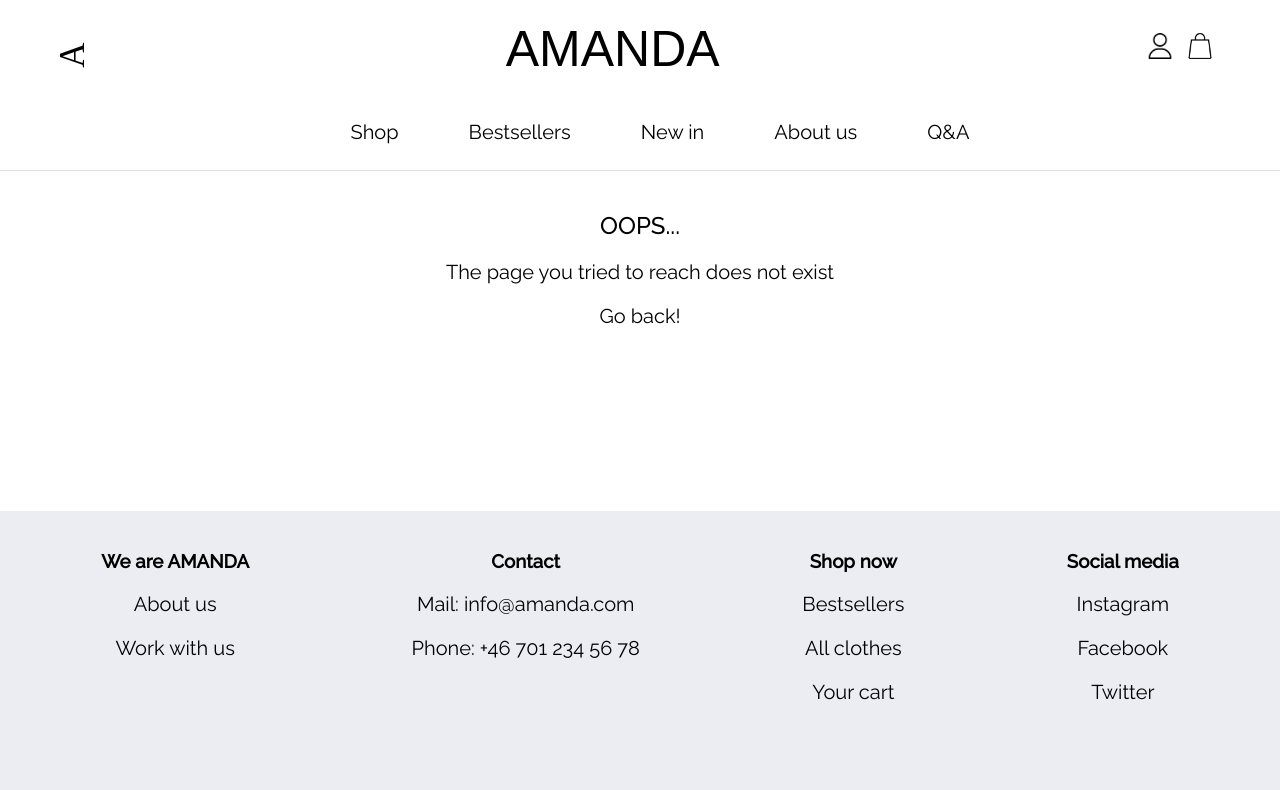
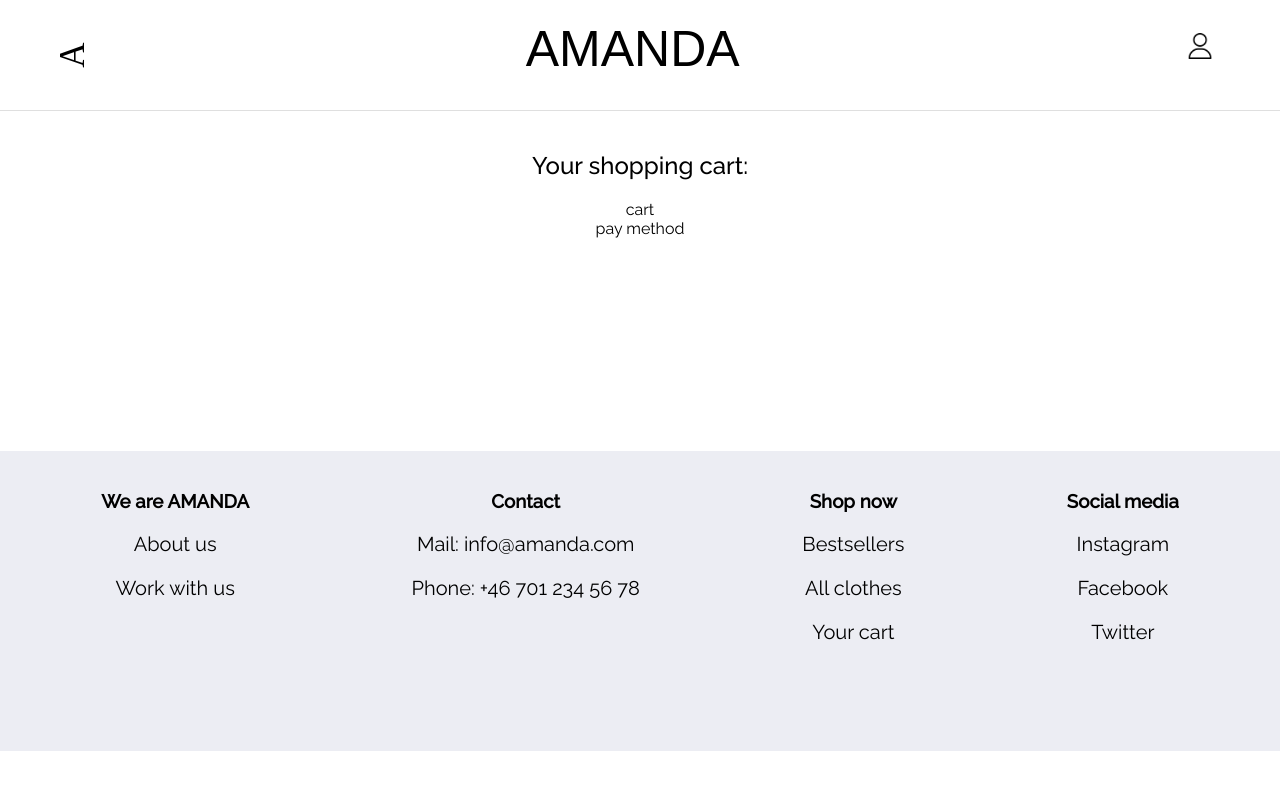
Before and after one commit to elovisae/webshop, a React (Create React App) app: page /cart in a window 1280 px wide. Shown: the top 790 px of the page. Built offline with nearby package versions, Linux system fonts and the light colour scheme; a web font is replaced by a local one.

Commit message:
adding items w imgs dynamically

```diff
--- a/src/App.js
+++ b/src/App.js
@@ -3,6 +3,7 @@ import {BrowserRouter as Router, Routes, Route} from 'react-router-dom';
 import BestSellers from './components/bestsellers/BestSellers';
 import ErrorPage from './components/404';
 import ShopAll from './components/shopAll/ShopAll';
+import Cart from './components/Cart/Cart';
 
 function App() {
   return (
@@ -11,6 +12,7 @@ function App() {
         <Route path="/" element={<HomePage/>}/>
         <Route path="/bestsellers" element={<BestSellers/>}/>
         <Route path="/shop/all" element={<ShopAll/>}/>
+        <Route path="/cart" element={<Cart/>}/>
         <Route path="*" element={<ErrorPage/>}/>
       </Routes>
     </Router>
--- /dev/null
+++ b/src/components/Cart/Cart.jsx
@@ -0,0 +1,31 @@
+import React from 'react'
+import { Link, useNavigate } from 'react-router-dom'
+import user from '../../img/user.png'
+import Footer from '../all/Footer'
+
+const Cart = () => {
+  const navigate = useNavigate()
+  return (
+    <div>
+        <header>
+          <div id="shit">
+            <p id="arrow" onClick={() => navigate(-1)}>A</p>
+            <Link to='/' className="link"><h1>AMANDA</h1></Link>
+            <div>
+              <Link to='/login'><img id="user-icon" className="icon" src={user} alt="" /></Link>
+            </div>
+          </div>
+        </header>
+        <main>
+          <article>
+            <h2>Your shopping cart:</h2>
+            <section>cart</section>
+            <section>pay method</section>
+          </article>
+        </main>
+        <Footer />
+    </div>
+  )
+}
+
+export default Cart
--- a/src/components/all/ItemCard.jsx
+++ b/src/components/all/ItemCard.jsx
@@ -1,9 +1,12 @@
-import React from 'react'
+import React from 'react';
+import Photo from './Photo'
 
 const ItemCard = (props) => {
+  console.log(props)
   return (
     <div className="card">
       <div className="item-description">
+        <Photo url={props.img}/>
         <p>{props.bio}</p>
         <p>{props.prize} SEK</p>
       </div>
--- a/src/components/all/Items.jsx
+++ b/src/components/all/Items.jsx
@@ -1,18 +1,21 @@
 import React from 'react'
 import ItemCard from './ItemCard'
+import './items.css'
 
 const Items = (props) => {
     const items = props.items;
     console.log(items)
-    {items.map(item =>
+
+  return (
+    <div className="items-wrapper">
+      {items.map(item =>
         <ItemCard
           key={item._id}
           bio={item.bio}
           prize={item.prize}
+          img={item.img_link}
         />
         )}
-  return (
-    <div>
     </div>
   )
 }
--- a/src/components/all/Nav.jsx
+++ b/src/components/all/Nav.jsx
@@ -13,8 +13,8 @@ const Nav = () => {
         <p id="arrow" onClick={() => navigate(-1)}>A</p>
         <Link to='/' className="link"><h1>AMANDA</h1></Link>
         <div>
-          <Link to='/cart'><img id="user-icon" className="icon" src={user} alt="" /></Link>
-          <Link to='/login'><img className="icon" src={cart} alt="" /></Link>
+          <Link to='/login'><img id="user-icon" className="icon" src={user} alt="" /></Link>
+          <Link to='/cart'><img className="icon" src={cart} alt="" /></Link>
         </div>
       </div>
       <nav>
--- /dev/null
+++ b/src/components/all/Photo.jsx
@@ -0,0 +1,80 @@
+import React from 'react'
+import {
+    beigeBag,
+    blueMiniDress,
+    blueShorts,
+    blueVest,
+    dressPattern,
+    greenBlazer,
+    greenDress,
+    greenPants,
+    pinkBlazer,
+    pinkDress,
+    pinkPants,
+    tote,
+    widePants
+
+} from '../../img/clothing/clothing';
+
+const Photo = (props) => {
+    switch (props.url) {
+        case 'beigeBag':
+            return(
+                <img src={beigeBag} alt="Green pants" />
+               )
+        case 'blueMiniDress':
+            return(
+                <img src={blueMiniDress}/>
+            )
+        case 'blueShorts':
+            return(
+                <img src={blueShorts}/>
+            )
+        case 'blueVest':
+            return(
+                <img src={blueVest}/>
+            )
+        case 'dressPattern':
+            return(
+                <img src={dressPattern} alt="Green pants" />
+                )
+        case 'greenBlazer':
+            return(
+                <img src={greenBlazer} alt="Green pants" />
+                )
+        case 'greenDress':
+            return(
+                <img src={greenDress} alt="Green pants" />
+                )
+        case 'greenPants':
+            return(
+                <img src={greenPants} alt="Green pants" />
+                )
+        case 'pinkBlazer':
+            return(
+                 <img src={pinkBlazer} alt="Green pants" />
+                )
+        case 'pinkDress':
+            return(
+                <img src={pinkDress}/>
+            )
+        case 'pinkPants':
+            return(
+                <img src={pinkPants}/>
+            )
+        case 'tote':
+            return(
+                <img src={tote}/>
+            )
+        case 'widePants':
+            return(
+                <img src={widePants}/>
+            )
+        default:
+            return <p>No image found</p>
+    }
+
+
+}
+
+export default Photo
--- a/src/components/bestsellers/bestSellers.css
+++ b/src/components/all/items.css
@@ -1,7 +1,7 @@
 @import url('../all/main.css');
 
 
-.new-in-collage{
+.items-wrapper{
     width:100%;
     display:grid;
     grid-template-columns: repeat(4, 1fr);
@@ -9,7 +9,7 @@
 }
 
 
-.new-in-collage div img{
+.items-wrapper div img{
     overflow: hidden;
     max-width: 100%;
 }
--- a/src/components/bestsellers/BestSellers.jsx
+++ b/src/components/bestsellers/BestSellers.jsx
@@ -1,7 +1,7 @@
 import React from 'react';
 import Nav from '../all/Nav'
 import Footer from '../all/Footer'
-import './bestSellers.css'
+import '../all/items.css'
 import {
     beigeBag,
     blueMiniDress,
@@ -29,7 +29,7 @@ const BestSellers = () => {
             </aside>
             <main className='text-left'>
                 <h2>New in</h2>
-                <article className='new-in-collage'>
+                <article className='items-wrapper'>
                     <div className="card">
                         <img src={blueShorts} alt="blue shorts" />
                         <p>Blue shorts</p>
--- a/src/components/homePage/HomePage.jsx
+++ b/src/components/homePage/HomePage.jsx
@@ -13,7 +13,7 @@ const HomePage = () => {
 
   return (
     <div>
-        <Nav />
+        <Nav/>
         <main>
           <NewsGallery />
           <section className='newsletter-form'>
--- a/src/img/clothing/clothing.jsx
+++ b/src/img/clothing/clothing.jsx
@@ -12,7 +12,7 @@ import pinkPants from './pink-pants.jpg'
 import tote from './tote.jpg';
 import widePants from './wide-pants.jpg'
 
-export {
+export{
     beigeBag,
     blueMiniDress,
     blueShorts,
```
Also changed, not shown: src/components/shopAll/ShopAll.jsx (line endings or trailing spaces), 1 other file (tests, documents, lock files or other folders).
